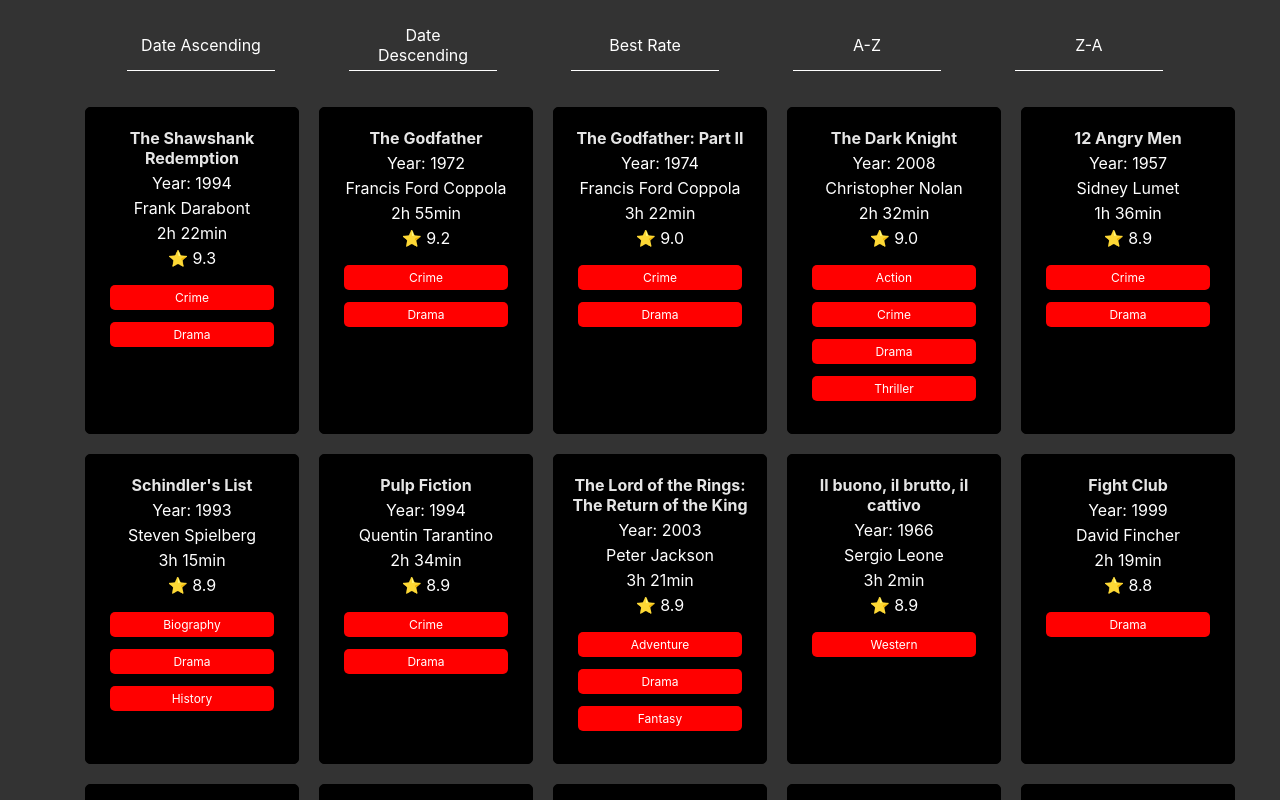
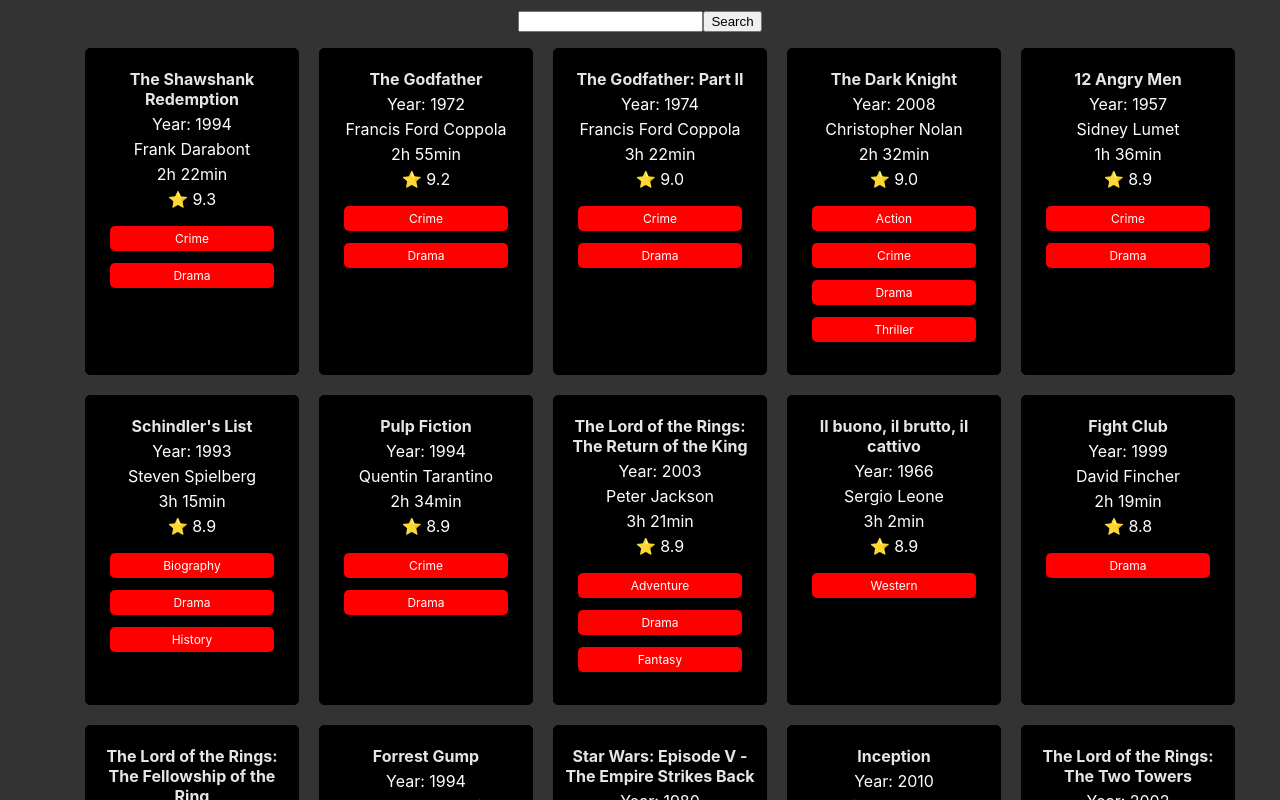
Before and after one commit to rizvan555/movies-list_reactjs, a React (Create React App) app: page / in a window 1280 px wide. Shown: the top 800 px of the page. Built offline with nearby package versions, Linux system fonts and the light colour scheme.

Commit message:
added new search function

```diff
--- a/src/App.js
+++ b/src/App.js
@@ -3,8 +3,13 @@
 import { useState } from "react";
 import MovieDetails from "./components/MovieDetails";
 import styled from "styled-components";
+import SearchMovie from "./components/SearchMovie";
 
 const AppStyled = styled.div`
+  display: flex;
+  align-items: center;
+  flex-direction: column;
+  padding: 10px;
   background-color: rgb(0, 0, 0, 0.8);
 `;
 
@@ -83,6 +88,7 @@
 
   return (
     <AppStyled>
+      <SearchMovie />
       <HeaderStyled>
         <header>
           {sortButtons.map((sortButton, index) => {
--- a/src/components/MovieDetails.js
+++ b/src/components/MovieDetails.js
@@ -1,5 +1,6 @@
 import styled from "styled-components";
 import movies from "../data/movieList";
+import { useState } from "react";
 
 const MovieStyled = styled.ul`
   display: flex;
@@ -37,6 +38,7 @@
 `;
 
 const MovieDetails = () => {
+
   return (
     <MovieStyled>
       {movies.map((movie, title) => {
--- /dev/null
+++ b/src/components/SearchMovie.js
@@ -0,0 +1,66 @@
+import styled from "styled-components";
+import movies from "../data/movieList";
+import { useState } from "react";
+import MovieDetails from "./MovieDetails";
+
+const SearchFormStyled = styled.form``;
+
+const SearchResult = styled.div`
+  display: flex;
+  flex-direction: column;
+  align-items: center;
+  background-color: #fff;
+  padding: 0 20px;
+  border-radius: 5px;
+  margin-top: 10px;
+  height: 100%;
+  .title {
+    font-size: 20px;
+    font-weight: bold;
+  }
+`;
+const SearchMovie = () => {
+  const [movie, setMovie] = useState(null);
+  const [searchText, setSearchText] = useState("");
+  const [showMovie, setShowMovie] = useState(true);
+
+  const deleteMovies = () => {
+    setMovie(null);
+    setShowMovie(true);
+  };
+
+  const searchData = (e) => {
+    e.preventDefault();
+    const movieFind = movies.find((myMovie) => myMovie.title === searchText);
+    if (movieFind) {
+      setMovie(movieFind);
+      setShowMovie(false);
+    } else {
+      setMovie(null);
+    }
+  };
+
+  return (
+    <>
+      <SearchFormStyled onSubmit={searchData}>
+        <input
+          type="text"
+          value={searchText}
+          onChange={(e) => setSearchText(e.target.value)}
+        />
+        <button type="submit">Search</button>
+      </SearchFormStyled>
+      {movie && (
+        <SearchResult>
+          <p className="title">{movie.title}</p>
+          <p>{movie.director}</p>
+          <p>Year: {movie.year}</p>
+          <p>⭐️ {movie.rate}</p>
+        </SearchResult>
+      )}
+      {showMovie && <MovieDetails showMovie={showMovie} />}
+    </>
+  );
+};
+
+export default SearchMovie;
```
